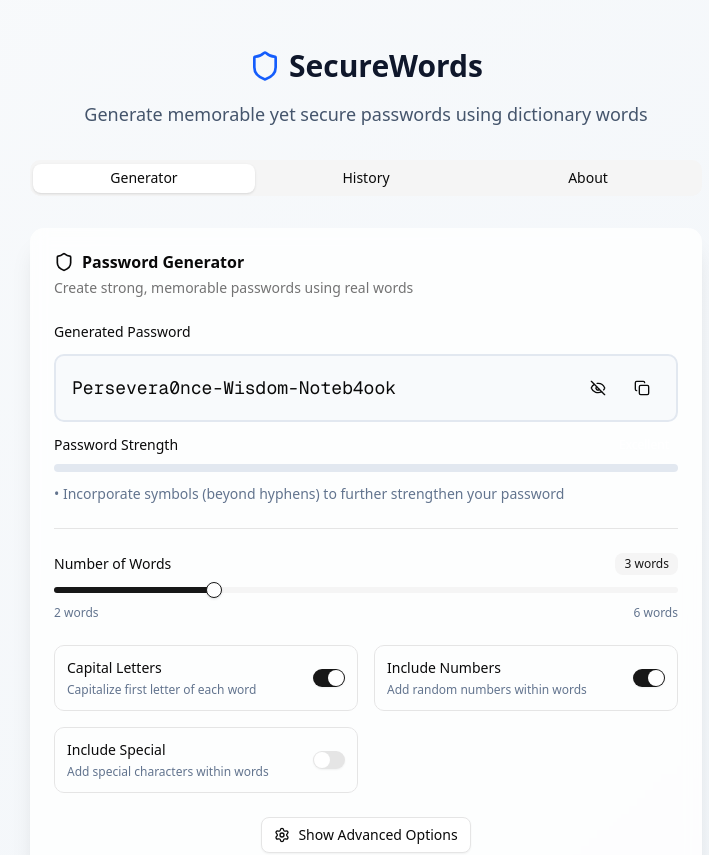
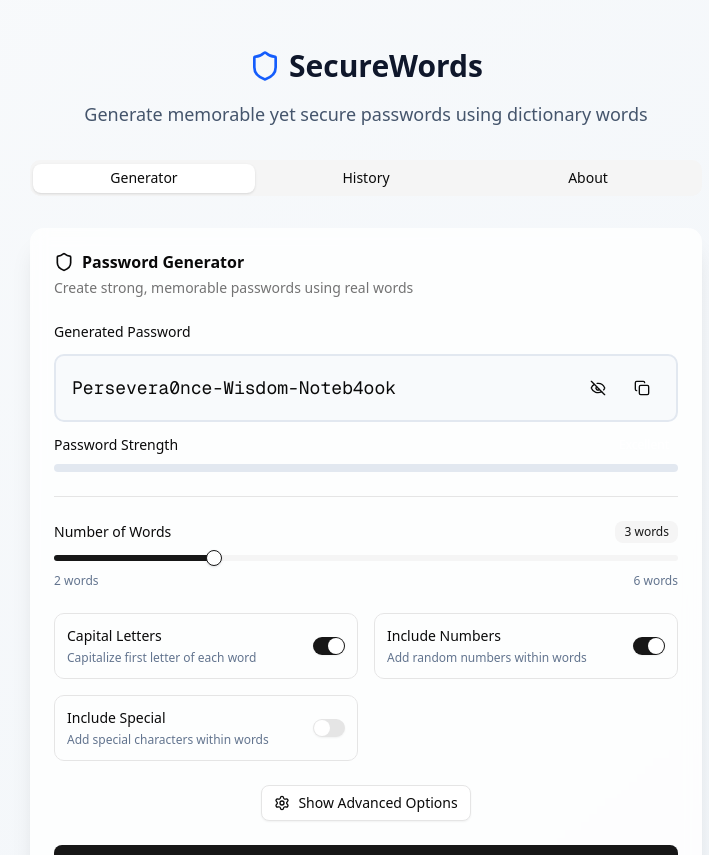
Before and after one commit to r4sheed/secure-words, a Next.js app: page /password-generator/ in a window 1280 px wide. Shown: the top 855 px of the page, without its empty margins (274-983 px from the left). Built offline with nearby package versions, Linux system fonts and the light colour scheme.

Commit message:
temporary remove feedback

```diff
--- a/app/page.tsx
+++ b/app/page.tsx
@@ -202,14 +202,14 @@ export default function PasswordGenerator() {
                           style={{ width: `${getStrengthWidth(passwordAnalysis.complexity.level)}%` }}
                         />
                       </div>
-                     {passwordAnalysis.complexity.feedback.length > 0 && (
+{/*                      {passwordAnalysis.complexity.feedback.length > 0 && (
                         <div className="text-sm text-slate-500 mt-3">
                           <p className="font-semibold mb-2"></p>
                           {passwordAnalysis.complexity.feedback.map((message, index) => (
                             <p key={index}>• {message}</p>
                           ))}
                         </div>
-                      )}
+                      )} */}
                     </div>
                   )}
                 </div>
```
